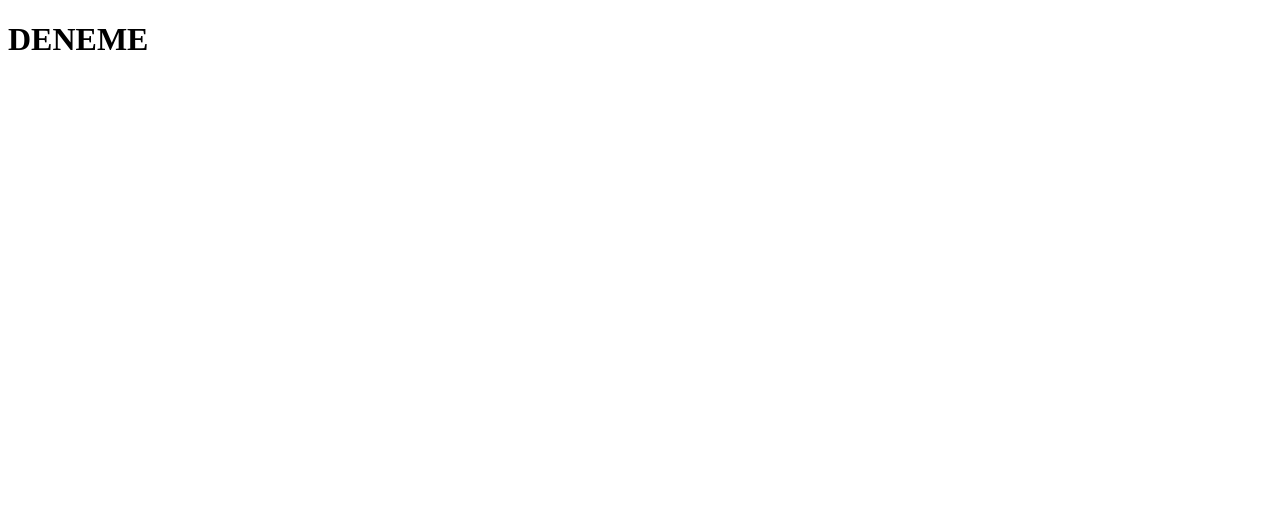
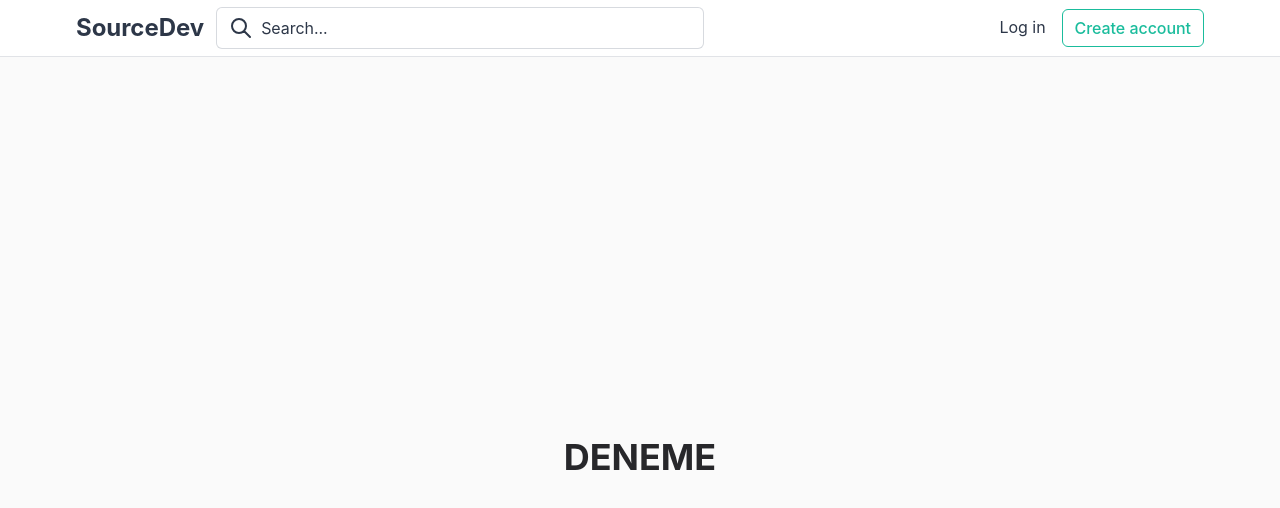
Before and after one commit to eminnates/SourceDev, a Next.js app in the folder frontend/: page / in a window 1280 px wide. Shown: the top 508 px of the page. Built offline with nearby package versions, Linux system fonts and the light colour scheme.

Commit message:
ADD navbar design all pages created navbar desing and added all pages

```diff
--- a/frontend/app/layout.js
+++ b/frontend/app/layout.js
@@ -1,12 +1,16 @@
+import "@/styles/globals.css";
+import Navbar from "@/components/Navbar/Navbar";
+
 export const metadata = {
-  title: "Create Next App",
-  description: "Generated by create next app",
+  title: "SourceDev - Developer Community",
+  description: "A community for developers to share knowledge and connect",
 };
 
 export default function RootLayout({ children }) {
   return (
     <html lang="en">
       <body className={`antialiased`}>
+        <Navbar />
         {children}
       </body>
     </html>
--- /dev/null
+++ b/frontend/components/Navbar/Navbar.js
@@ -0,0 +1,51 @@
+'use client';
+
+import React, { useState } from 'react';
+import Link from 'next/link';
+
+export default function Navbar() {
+    const [searchFocused, setSearchFocused] = useState(false);
+
+    return (
+        <nav className="sticky top-0 z-50 bg-white border-b border-brand-muted/30 flex justify-center">
+            <div className="w-full mx-16 px-3">
+                <div className="flex flex-row items-center h-14 w-full">
+                    {/* Logo */}
+                    <div className="mr-3">
+                        <Link href="/" className="text-2xl font-bold text-brand-dark hover:text-brand-primary transition-colors">
+                            SourceDev
+                        </Link>
+                    </div>
+
+                    {/* Search */}
+                    <div className="flex-1 items-center">
+                        <div className={`flex items-center justify-center rounded-md border px-3 py-2 bg-white transition-all ${
+                            searchFocused ? 'border-brand-primary outline-1 outline-brand-primary' : 'border-brand-muted/40 hover:border-brand-muted'
+                        }`}>
+                            <svg className="w-6 h-6 text-brand-dark flex-shrink-0" fill="none" stroke="currentColor" viewBox="0 0 24 24">
+                                <path strokeLinecap="round" strokeLinejoin="round" strokeWidth={2} d="M21 21l-6-6m2-5a7 7 0 11-14 0 7 7 0 0114 0z" />
+                            </svg>
+                            <input
+                                type="text"
+                                placeholder="Search..."
+                                className="flex-1 bg-transparent outline-none text-base text-brand-dark placeholder-brand-dark ml-2"
+                                onFocus={() => setSearchFocused(true)}
+                                onBlur={() => setSearchFocused(false)}
+                            />
+                        </div>
+                    </div>
+
+                    {/* Auth Buttons */}
+                    <div className="flex flex-row justify-end ml-3 flex-1">
+                        <Link href="/login" className="hidden sm:block px-3 py-1.5 text-base  text-brand-dark hover:bg-brand-primary/20 hover:text-brand-primary rounded-md transition-colors mr-1">
+                            Log in
+                        </Link>
+                        <Link href="/register" className="px-3 py-1.5 text-base font-medium text-brand-primary border border-brand-primary hover:bg-brand-primary hover:text-white rounded-md transition-colors whitespace-nowrap">
+                            Create account
+                        </Link>
+                    </div>
+                </div>
+            </div>
+        </nav>
+    );
+}
--- a/frontend/next.config.mjs
+++ b/frontend/next.config.mjs
@@ -1,7 +1,7 @@
 /** @type {import('next').NextConfig} */
 const nextConfig = {
-  /* config options here */
   reactCompiler: true,
+  reactStrictMode: false,
 };
 
 export default nextConfig;
--- /dev/null
+++ b/frontend/styles/globals.css
@@ -0,0 +1,53 @@
+@import "tailwindcss";
+
+@theme {
+  /* Font Families */
+  --font-sans: -apple-system, BlinkMacSystemFont, "Segoe UI", Roboto, "Helvetica Neue", Arial, sans-serif;
+  --font-serif-article-body: "Charter", "Bitstream Charter", "Sitka Text", Cambria, serif;
+  --font-sans-article-body: -apple-system, BlinkMacSystemFont, "Segoe UI", Roboto, "Helvetica Neue", Ubuntu, sans-serif;
+
+  /* Custom Brand Colors */
+  --color-brand-primary: #1ABC9C;      /* Açık turkuaz - Primary button, links */
+  --color-brand-primary-dark: #047857; /* Koyu yeşil - Hover states */
+  --color-brand-dark: #2D3748;         /* Koyu gri - Text, headings */
+  --color-brand-muted: #9CA3AF;        /* Açık gri - Secondary text, borders */
+}
+
+html {
+  scroll-behavior: smooth;
+}
+
+body {
+  font-family: var(--font-sans-article-body);
+  -webkit-font-smoothing: antialiased;
+  -moz-osx-font-smoothing: grayscale;
+  line-height: 1.6;
+  letter-spacing: -0.003em;
+}
+
+/* Custom scrollbar styling */
+::-webkit-scrollbar {
+  width: 12px;
+}
+
+::-webkit-scrollbar-track {
+  background: #f1f1f1;
+}
+
+::-webkit-scrollbar-thumb {
+  background: #888;
+  border-radius: 6px;
+}
+
+::-webkit-scrollbar-thumb:hover {
+  background: #555;
+}
+
+/* Custom Font Classes */
+.font-sans-article {
+  font-family: var(--font-sans-article-body);
+}
+
+.font-serif-article {
+  font-family: var(--font-serif-article-body);
+}
```
